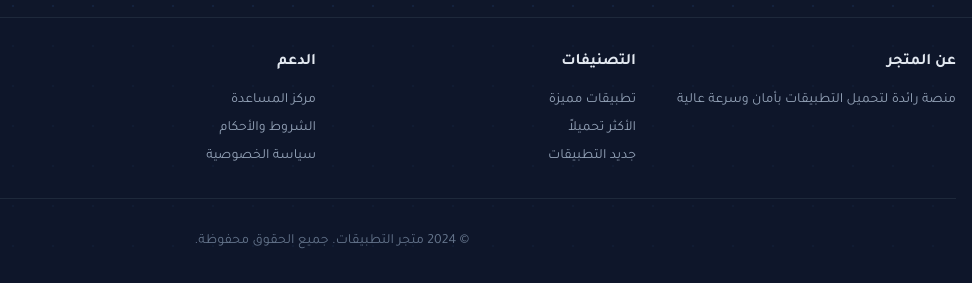
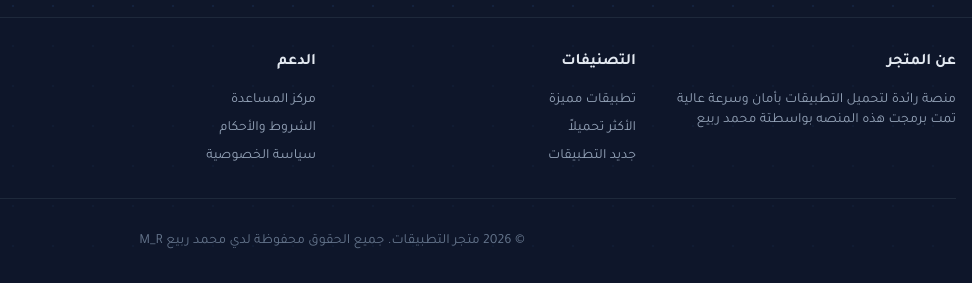
Before and after one commit to mohamex2342/AppStore_M_R, a plain HTML site: page index.html in a window 1280 px wide. Shown: the part 875-1158 px from the top of the page, 308-1280 px from the left. Drawn offline with nearby package versions, Linux system fonts and the light colour scheme; no server answers.

```diff
--- a/index.html
+++ b/index.html
@@ -428,6 +428,7 @@
                 <div>
                     <h4 class="font-bold mb-4 text-slate-200">عن المتجر</h4>
                     <p class="text-slate-400 text-sm">منصة رائدة لتحميل التطبيقات بأمان وسرعة عالية</p>
+                    <p class="text-slate-400 text-sm">تمت برمجت هذه المنصه بواسطتة محمد ربيع </p>
                 </div>
                 <div>
                     <h4 class="font-bold mb-4 text-slate-200">التصنيفات</h4>
@@ -460,7 +461,7 @@
                 </div>
             </div>
             <div class="text-center text-slate-500 text-sm border-t border-slate-800 pt-8">
-                <p>&copy; 2024 متجر التطبيقات. جميع الحقوق محفوظة.</p>
+                <p>&copy; 2026 متجر التطبيقات. جميع الحقوق محفوظة لدي محمد ربيع M_R</p>
             </div>
         </div>
     </footer>
```
